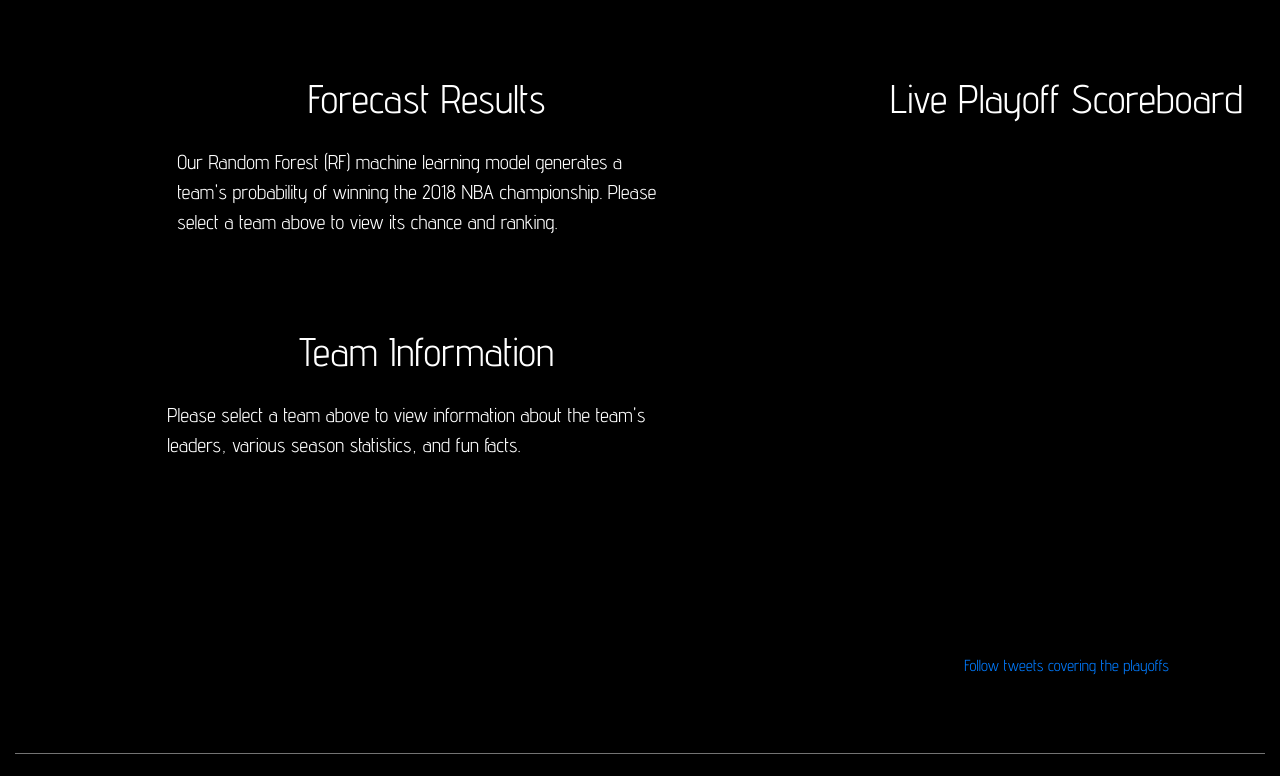
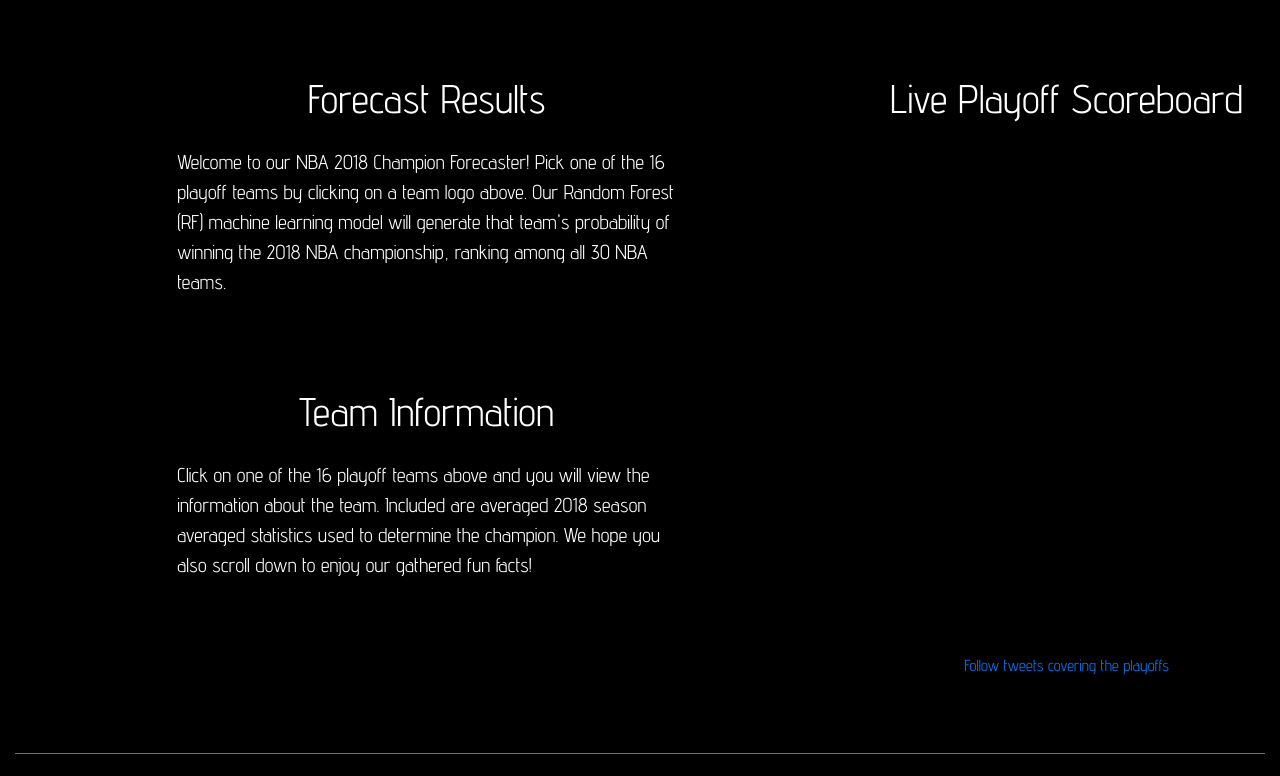
Before and after one commit to buitron/NBA2018_predictor, a Flask app: page / in a window 1280 px wide. Shown: the part 800-1576 px from the top of the page. Run offline with Flask 2, Linux system fonts and the light colour scheme; data that the repository does not hold is empty; some libraries are stand-ins or nearby versions.

Commit message:
updated spacing and intro paragraphs

```diff
--- a/src/static/js/script.js
+++ b/src/static/js/script.js
@@ -88,7 +88,7 @@ jQuery(function ($) {
                         transition = 200,
                         percent = element[0] * 100,
                         width = window.innerWidth - 1230,
-                        height = window.innerHeight - 588;
+                        height = window.innerHeight - 500;
 
                     var dataset = {
                                 lower: calcPercent(0),
--- a/src/templates/index.html
+++ b/src/templates/index.html
@@ -105,12 +105,12 @@
                 <div class="col-md mx-auto">
                   <h1 id="team_name" class="mb-4">Forecast Results</h1>
                   <div class="col-md-8 mx-auto">
-                    <p class="lead" style="text-align: left">Our Random Forest (RF) machine learning model generates a team's probability of winning the 2018 NBA championship. Please select a team above to view its chance and ranking.</p>
+                    <p class="lead" style="text-align: left">Welcome to our NBA 2018 Champion Forecaster! Pick one of the 16 playoff teams by clicking on a team logo above. Our Random Forest (RF) machine learning model will generate that team's probability of winning the 2018 NBA championship, ranking among all 30 NBA teams.</p>
                   </div>
                   <div id="team_predict" class="row" hidden>
                     <div class="col-md-4 mx-auto">
                       <div class="table-responsive-md">
-                        <table class="table table-sm table-bordered table-hover pb-0" id="ranking_table">
+                        <table class="table table-dark table-sm table-bordered table-hover pb-0" id="ranking_table">
                           <thead class="thead-light" style="font-size: 13px">
                             <th scope="col"><a class="hover-tool" href="#" data-toggle="tooltip" title="We used a Random Forest machine learning model to generate predictions and probabilities for NBA teams winning the championship">RF Model Ranking</a></th>
                             <th scope="col">Team</th>
@@ -245,7 +245,7 @@
                       <div id="perc_circle" class="mt-4"></div>
                       <h4 style="padding-top: 40px">Top 5 Strongest Stats from our Machine Learning Model</h4>
                       <div class="table-responsive-md">
-                        <table class="table table-sm table-bordered table-hover pb-0" id="ranking_table">
+                        <table class="table table-dark table-sm table-bordered table-hover pb-0" id="ranking_table">
                           <thead class="thead-light" style="font-size: 13px">
                             <th scope="col"><a class="hover-tool" href="#" data-toggle="tooltip" title="Our Random Forest machine learning model uses'feature weights' to predict a championship winner. Each feature, or team statistic, contributes a certain overall percentage to the model's prediction.">Stat</a></th>
                             <th scope="col">Weight</th>
@@ -284,8 +284,12 @@
           <section id="services">
             <div class="container">
               <div class="row">
+                <div class="col-md mx-auto">
                   <div class="col-md-8 mx-auto">
                     <h1 class="text-center mb-4">Team Information</h1>
+                    <div class="lead">
+                      <p>Click on one of the 16 playoff teams above and you will view the information about the team. Included are  averaged 2018 season averaged statistics used to determine the champion. We hope you also scroll down to enjoy our gathered fun facts! </p>
+                    </div>
                     <div id="team_table" class="table-responive-md" hidden>
 
                       <div class="row mb-4 text-center">
@@ -344,11 +348,10 @@
                         </tbody>
                       </table>
 
-                    <h4 class="font-weight-bold">Fun Fact!</h4>
+                      <h4 class="font-weight-bold">Fun Facts!</h4>
                       <p id="team_fact"></p>
                     </div>
-
-                  <p class="lead">Please select a team above to view information about the team's leaders, various season statistics, and fun facts.</p>
+                  </div>
                 </div>
               </div>
             </div>
```
Lines whose indentation alone changed are shown as unchanged.
